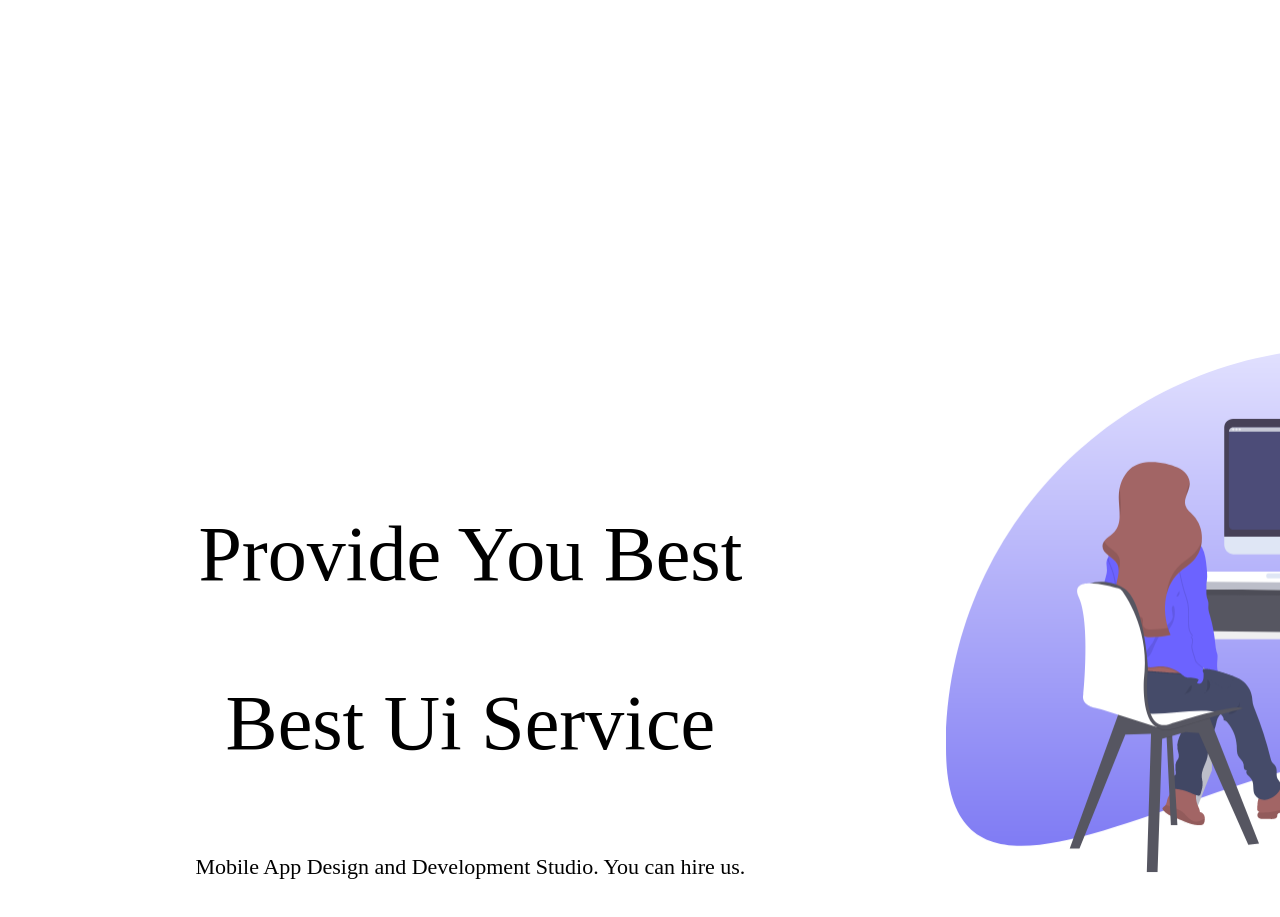
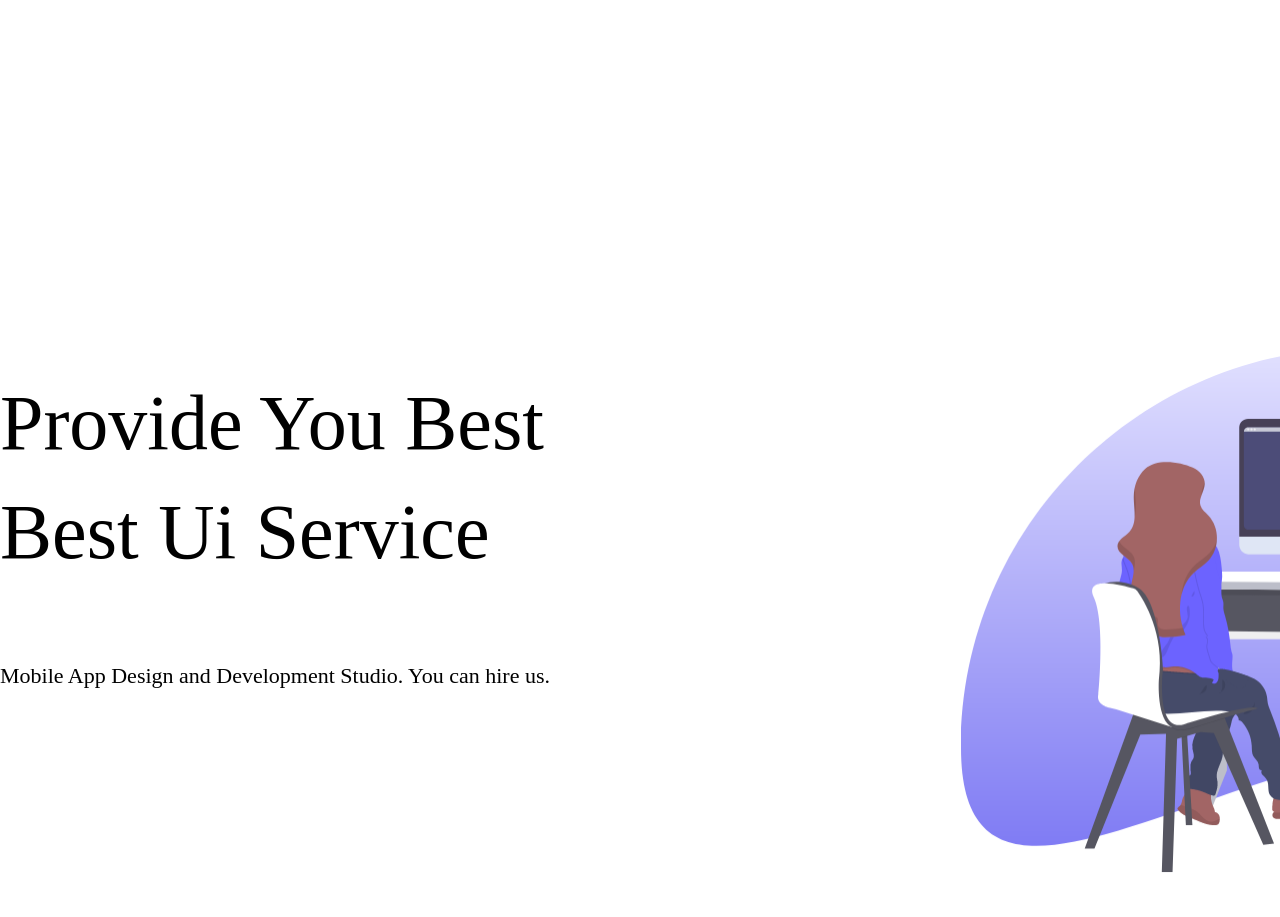
Before and after one commit to davidunilab/davidunilab.front1, a website: page index.html in a window 1280 px wide. Shown: the part 131-1048 px from the top of the page. Drawn offline with Linux system fonts and the light colour scheme.

Commit message:
updated banner

```diff
--- a/index.html
+++ b/index.html
@@ -41,8 +41,7 @@
 
         <div class="left-block">
             <div class="text-large">
-                <h1>Provide You Best</h1>
-                <h1>Best Ui Service </h1>
+                <h1>Provide You Best Best Ui Service </h1>
                 <p>Mobile App Design and Development Studio. You can hire us.</p>
             </div>
         </div>
--- a/src/style.scss
+++ b/src/style.scss
@@ -1,5 +1,7 @@
+$wrap: 1920px;
+
 .wrap {
-  width: 1920;
+  width: $wrap;
   margin: auto;
 }
 
@@ -27,7 +29,6 @@ nav, .nav-li {
   display: inline-block;
   a {
     padding: 69px 15px 0 25px;
-
     color: #3d37f1;
   }
 }
@@ -39,15 +40,16 @@ nav, .nav-li {
   margin-top: 370px;
   .text-large {
     margin: auto;
-    text-align: center;
+    text-align: left;
   }
 
   .text-large {
+    margin-bottom: 50px;
     h1{
+      width: 680px;
       font-size: 78px;
       padding: 20px 0 40px 0;
       line-height: 109px;
-
     }
     p{
       padding-top:39px;
@@ -58,12 +60,12 @@ nav, .nav-li {
 
   .right-block, .left-block {
     display: inline-block;
-    width: 49%;
+    width: $wrap / 2 - 4;
     //border: 1px solid #00000030;
   }
 
   .left-block{
-
+    vertical-align: top;
   }
   .right-block {
     margin-bottom: 283px;
```
Also changed, not shown: css/style.css.
